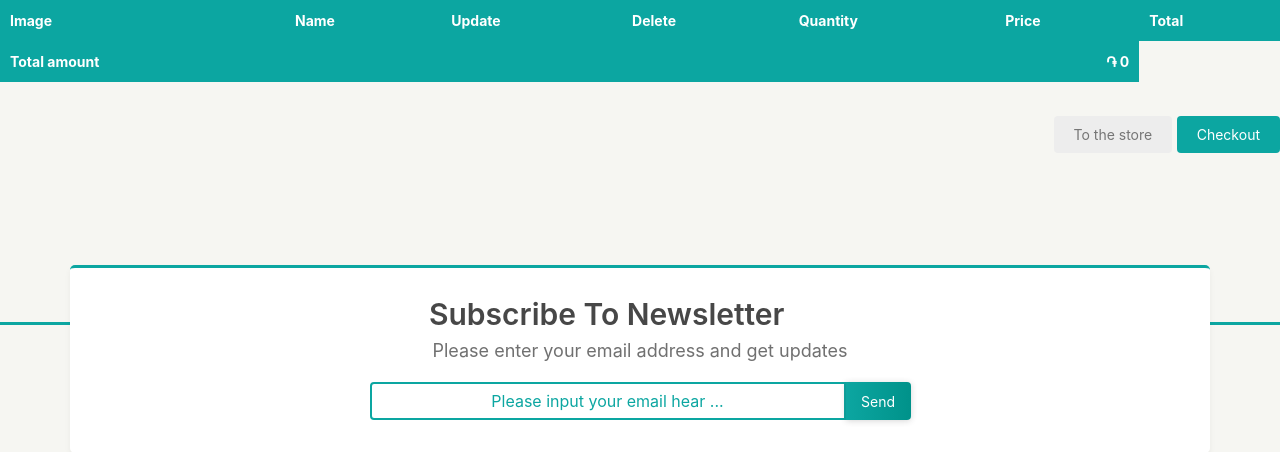
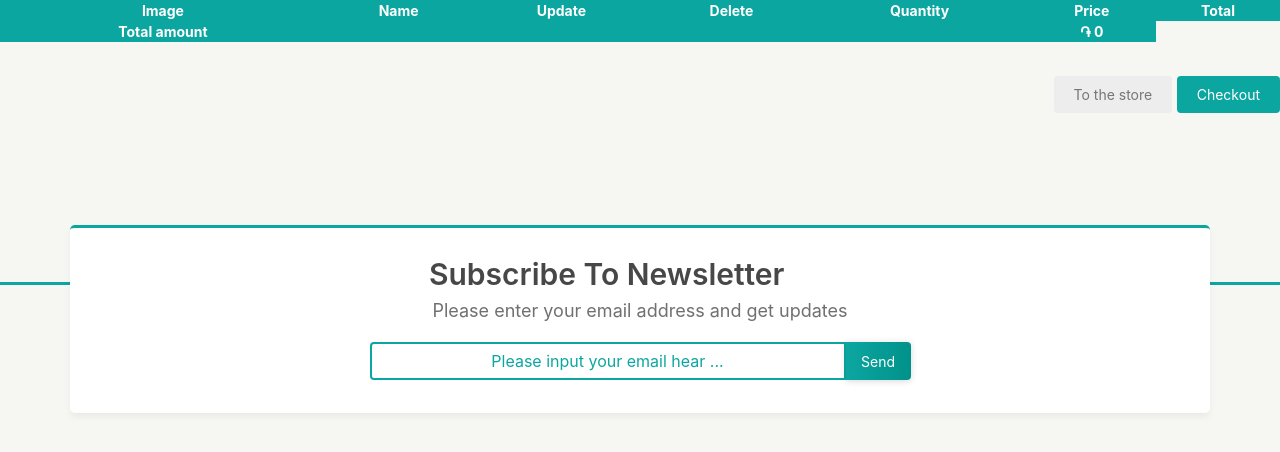
Before and after one commit to Unanyan/shop, a Django app: page /cart/ in a window 1280 px wide. Shown: the part 79-531 px from the top of the page. Run offline with Django 3.2, Linux system fonts and the light colour scheme; data that the repository does not hold is empty; some libraries are stand-ins or nearby versions.

Commit message:
Added cart_detail's mobile version

```diff
--- a/shop/static/css/cart_detail.css
+++ b/shop/static/css/cart_detail.css
@@ -36,9 +36,9 @@ table {
 }
 
 table th, table td {
-    text-align:left;
+    text-align: center;
     font-size:14px;
-    padding:10px;
+    padding:0px;
     margin:0;
 }
 
@@ -61,12 +61,13 @@ table.cart {
 }
 
 table.cart img {
-    width:180px;
+    width: 11rem;
+    height: 13rem;
 }
 
-tbody td.num {
+/*tbody td.num {
     text-align:right;
-}
+}*/
 
 td input[type="submit"] {
     font-size:12px;
@@ -113,7 +114,7 @@ form div.field {
     padding:6px 12px;
     border:0;
     background:#efefef;
-    color:#666;
+    color:#667;
     border-radius:4px;
 }
 
@@ -123,3 +124,25 @@ form div.field {
     width: 45%;
     height: calc(1.1em + .75rem + 2px);
 }
+
+@media only screen and (max-width: 768px) {
+    .name, .total {
+        display: none;
+    }
+
+    table.cart img {
+        width: 3rem;
+        height: 4rem;
+    }
+
+    .form-control {
+        display: block;
+        width: 100%;
+        height: calc(1.1em + .75rem + 2px);
+    }
+}
+
+input#quantity {
+    color: #0ca6a1;
+	text-align: center;
+}
--- a/shop/templates/cart/checkout.html
+++ b/shop/templates/cart/checkout.html
@@ -3,8 +3,8 @@
 
 <link rel="stylesheet" type="text/css" href="{% static 'css/checkout.css' %}"/>
 
-<div id="sign-in" class="row">
-    <div id="form" class="row">
+<div id="sign-in">
+    <div id="form">
         <div>
             <h1>To order</h1>
             <h6>Enter your details below</h6>
--- a/shop/templates/cart/detail.html
+++ b/shop/templates/cart/detail.html
@@ -5,12 +5,12 @@
     <thead>
     <tr>
         <th>Image</th>
-        <th>Name</th>
+        <th class="name">Name</th>
         <th>Update</th>
         <th>Delete</th>
         <th>Quantity</th>
         <th>Price</th>
-        <th>Total</th>
+        <th class="total">Total</th>
     </tr>
     </thead>
     <tbody>
@@ -23,7 +23,7 @@
                         src="{% if product.get_default_image %}{{ product.get_default_image }}{% else %}{% static 'img/no_image.png' %}{% endif %}">
                 </a>
             </td>
-            <td>{{ product.name }}</td>
+            <td class="name">{{ product.name }}</td>
             <td>
                 <form action="{% url 'cart:cart_add' product.id %}" method="post">
                     {{ item.update_quantity_form.quantity }}
@@ -37,7 +37,7 @@
                 {{ item.quantity }}
             </td>
             <td class="num">֏ {{ item.price }}</td>
-            <td class="num">֏ {{ item.total_price }}</td>
+            <td class="num total">֏ {{ item.total_price }}</td>
         </tr>
         {% endwith %}
         {% endfor %}
```
Also changed, not shown: shop/static/css/checkout.css (+11 -11 lines).
